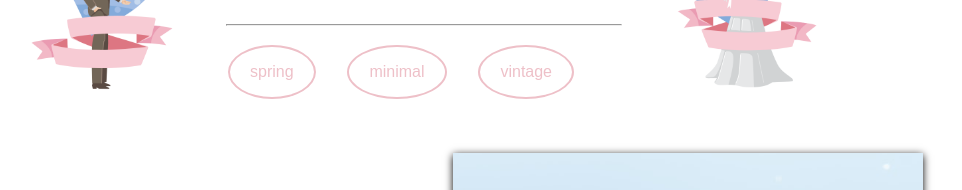
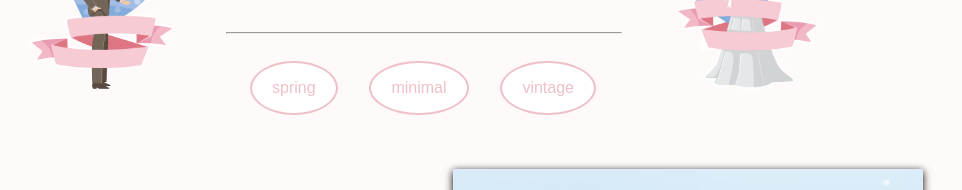
Before and after one commit to sarahtinpo/wedding-invitation-planner, a plain HTML site: page index.html in a window 1280 px wide. Shown: the part 86-276 px from the top of the page, without its empty margins (217-1179 px from the left). Drawn offline with nearby package versions, Linux system fonts and the light colour scheme.

Commit message:
Change background color

```diff
--- a/styles.css
+++ b/styles.css
@@ -2,12 +2,19 @@
   display: flex;
   flex-direction: column;
   align-items: center;
+	background-color: snow;
 }
 
 .header {
   display: flex;
   width: 900px;
   justify-content: space-evenly;
+}
+
+.titleAndButtons {
+	display: flex;
+	flex-direction: column;
+	align-items: center;
 }
 
 .pageTitle {
```
